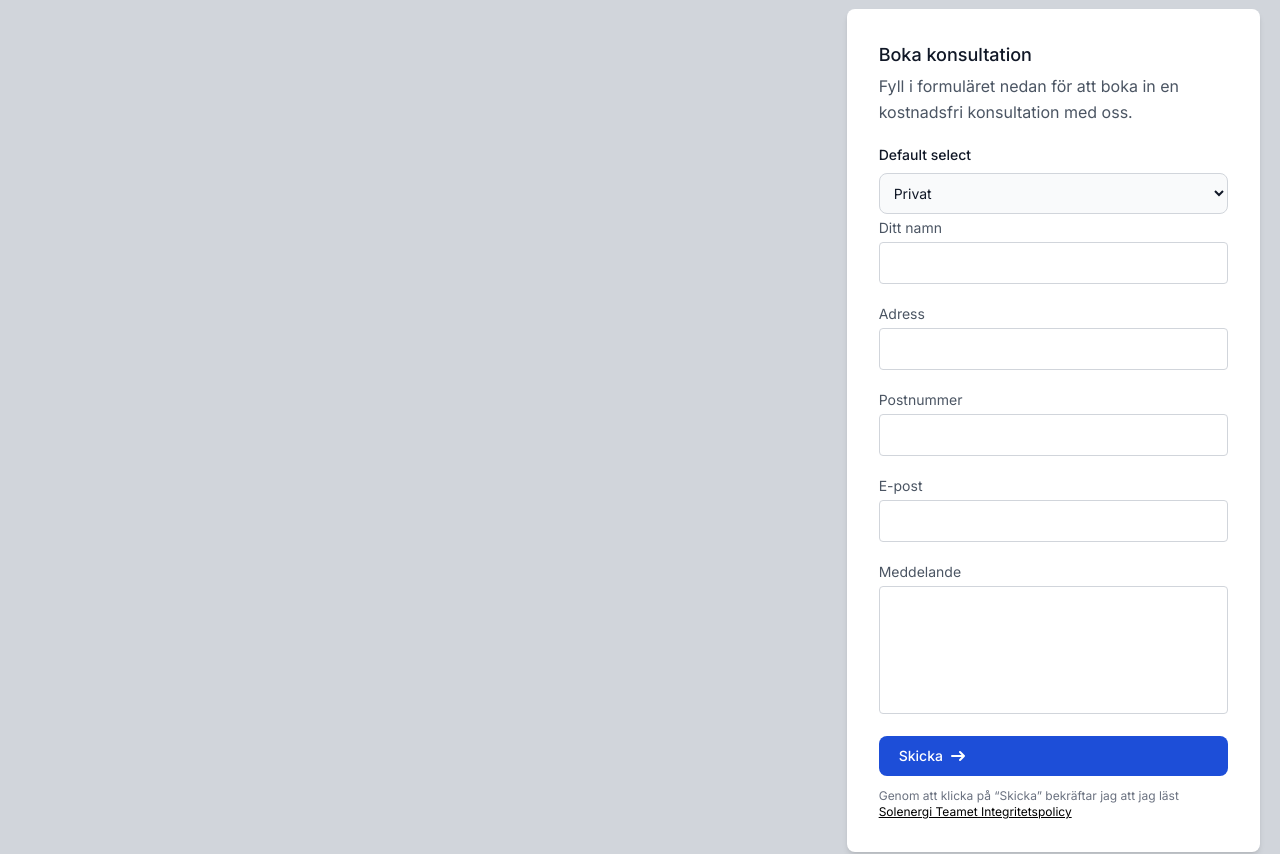
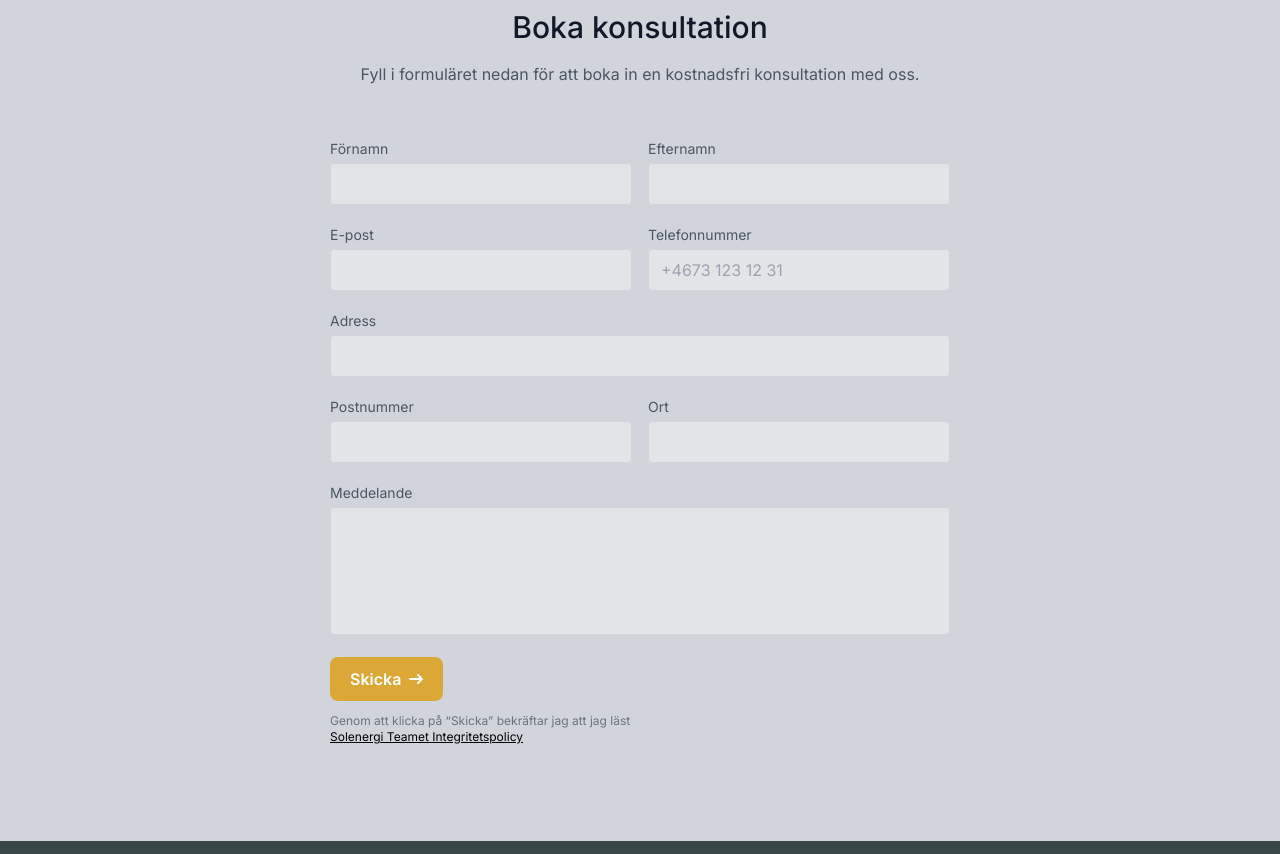
Before and after one commit to Jojaah12/solenergiteamet, a Next.js app: page / in a window 1280 px wide. Shown: the part 3340-4194 px from the top of the page. Built offline with nearby package versions, Linux system fonts and the light colour scheme.

Commit message:
The design for the contact page is done now only the logic for the submit is left

```diff
--- a/components/Contact.tsx
+++ b/components/Contact.tsx
@@ -2,86 +2,132 @@
 
 const Contact = () => {
   return (
-    <section className="text-gray-600 bg-gray-300 body-font min-h-screen relative">
-      <form>
-        <div className="container px-5 py-24 mx-auto flex">
-          <div className="lg:w-1/3 md:w-1/2 bg-white rounded-lg p-8 flex flex-col md:ml-auto w-full mt-10 md:mt-0 relative z-10 shadow-md">
-            <h2 className="text-gray-900 text-lg mb-1 font-medium title-font">
+    <section className="text-gray-600 bg-gray-300 body-font relative">
+      <div className="container px-5 py-24 mx-auto">
+        <div className="flex flex-col text-center w-full mb-12">
+          <h1 className="sm:text-3xl text-2xl font-medium title-font mb-4 text-gray-900">
             Boka konsultation
-            </h2>
-            <p className="leading-relaxed mb-5 text-gray-600">
+          </h1>
+          <p className="lg:w-2/3 mx-auto leading-relaxed text-base">
             Fyll i formuläret nedan för att boka in en kostnadsfri
             konsultation med oss.
           </p>
-            <label className="relative mb-2 text-sm font-medium text-gray-900 dark:text-white">
-              Default select
+        </div>
+
+        <div className="lg:w-1/2 md:w-2/3 mx-auto">
+          <div className="flex flex-wrap -m-2">
+            <div className="p-2 w-full sm:w-1/2">
+              <div className="relative">
+                <label className="leading-7 text-sm text-gray-600">
+                  Förnamn
                 </label>
-            <select
-              data-te-select-init
-              className="bg-gray-50 border border-gray-300 text-gray-900 text-sm rounded-lg focus:ring-blue-500 focus:border-blue-500 block w-full p-2.5 dark:bg-gray-700 dark:border-gray-600 dark:placeholder-gray-400 dark:text-white dark:focus:ring-blue-500 dark:focus:border-blue-500"
-            >
-              <option value="1">Privat</option>
-              <option value="2">Företag</option>
-            </select>
-            <div className="relative mb-4">
+                <input
+                  type="text"
+                  id="zip"
+                  name="zip"
+                  className="w-full bg-gray-100 bg-opacity-50 rounded border border-gray-300 focus:border-indigo-500 focus:bg-white focus:ring-2 focus:ring-indigo-200 text-base outline-none text-gray-700 py-1 px-3 leading-8 transition-colors duration-200 ease-in-out"
+                />
+              </div>
+            </div>
+            <div className="p-2 w-full sm:w-1/2">
+              <div className="relative">
                 <label className="leading-7 text-sm text-gray-600">
-                Ditt namn
+                  Efternamn
+                </label>
+                <input
+                  type="email"
+                  id="email"
+                  name="email"
+                  className="w-full bg-gray-100 bg-opacity-50 rounded border border-gray-300 focus:border-indigo-500 focus:bg-white focus:ring-2 focus:ring-indigo-200 text-base outline-none text-gray-700 py-1 px-3 leading-8 transition-colors duration-200 ease-in-out"
+                />
+              </div>
+            </div>
+            <div className="p-2 w-full sm:w-1/2">
+              <div className="relative">
+                <label className="leading-7 text-sm text-gray-600">
+                  E-post
+                </label>
+                <input
+                  type="text"
+                  id="zip"
+                  name="zip"
+                  className="w-full bg-gray-100 bg-opacity-50 rounded border border-gray-300 focus:border-indigo-500 focus:bg-white focus:ring-2 focus:ring-indigo-200 text-base outline-none text-gray-700 py-1 px-3 leading-8 transition-colors duration-200 ease-in-out"
+                />
+              </div>
+            </div>
+            <div className="p-2 w-full sm:w-1/2">
+              <div className="relative">
+                <label className="leading-7 text-sm text-gray-600">
+                  Telefonnummer
+                </label>
+                <input
+                  placeholder="+4673 123 12 31"
+                  type="email"
+                  id="email"
+                  name="email"
+                  className="w-full bg-gray-100 bg-opacity-50 rounded border border-gray-300 focus:border-indigo-500 focus:bg-white focus:ring-2 focus:ring-indigo-200 text-base outline-none text-gray-700 py-1 px-3 leading-8 transition-colors duration-200 ease-in-out"
+                />
+              </div>
+            </div>
+
+            <div className="p-2 w-full">
+              <div className="relative">
+                <label className="leading-7 text-sm text-gray-600">
+                  Adress
                 </label>
                 <input
                   type="text"
                   id="name"
                   name="name"
-                className="w-full bg-white rounded border border-gray-300 focus:border-[#DBA737] focus:ring-2 focus:ring-indigo-200 text-base outline-none text-gray-700 py-1 px-3 leading-8 transition-colors duration-200 ease-in-out"
+                  className="w-full bg-gray-100 bg-opacity-50 rounded border border-gray-300 focus:border-indigo-500 focus:bg-white focus:ring-2 focus:ring-indigo-200 text-base outline-none text-gray-700 py-1 px-3 leading-8 transition-colors duration-200 ease-in-out"
                 />
               </div>
-            <div className="relative mb-4">
-              <label className="leading-7 text-sm text-gray-600">
-                Adress
-              </label>
-              <input
-                type="text"
-                id="address"
-                name="address"
-                className="w-full bg-white rounded border border-gray-300 focus:border-[#DBA737] focus:ring-2 focus:ring-indigo-200 text-base outline-none text-gray-700 py-1 px-3 leading-8 transition-colors duration-200 ease-in-out"
-              />
             </div>
-            <div className="relative mb-4">
+            <div className="p-2 w-full sm:w-1/2">
+              <div className="relative">
                 <label className="leading-7 text-sm text-gray-600">
                   Postnummer
                 </label>
                 <input
-                type="number"
+                  type="text"
                   id="zip"
                   name="zip"
-                className="remove-arrow w-full bg-white rounded border border-gray-300 focus:border-[#DBA737] focus:ring-2 focus:ring-indigo-200 text-base outline-none text-gray-700 py-1 px-3 leading-8 transition-colors duration-200 ease-in-out"
+                  className="w-full bg-gray-100 bg-opacity-50 rounded border border-gray-300 focus:border-indigo-500 focus:bg-white focus:ring-2 focus:ring-indigo-200 text-base outline-none text-gray-700 py-1 px-3 leading-8 transition-colors duration-200 ease-in-out"
                 />
               </div>
-            <div className="relative mb-4">
+            </div>
+            <div className="p-2 w-full sm:w-1/2">
+              <div className="relative">
                 <label className="leading-7 text-sm text-gray-600">
-                E-post
+                  Ort
                 </label>
                 <input
                   type="email"
                   id="email"
                   name="email"
-                className="w-full bg-white rounded border border-gray-300 focus:border-[#DBA737] focus:ring-2 focus:ring-indigo-200 text-base outline-none text-gray-700 py-1 px-3 leading-8 transition-colors duration-200 ease-in-out"
+                  className="w-full bg-gray-100 bg-opacity-50 rounded border border-gray-300 focus:border-indigo-500 focus:bg-white focus:ring-2 focus:ring-indigo-200 text-base outline-none text-gray-700 py-1 px-3 leading-8 transition-colors duration-200 ease-in-out"
                 />
               </div>
-
-            <div className="relative mb-4">
+            </div>
+            <div className="p-2 w-full">
+              <div className="relative">
                 <label className="leading-7 text-sm text-gray-600">
                   Meddelande
                 </label>
                 <textarea
                   id="message"
                   name="message"
-                className="w-full bg-white rounded border border-gray-300 focus:border-indigo-500 focus:ring-2 focus:ring-indigo-200 h-32 text-base outline-none text-gray-700 py-1 px-3 resize-none leading-6 transition-colors duration-200 ease-in-out"
+                  className="w-full bg-gray-100 bg-opacity-50 rounded border border-gray-300 focus:border-indigo-500 focus:bg-white focus:ring-2 focus:ring-indigo-200 h-32 text-base outline-none text-gray-700 py-1 px-3 resize-none leading-6 transition-colors duration-200 ease-in-out"
                 ></textarea>
               </div>
-
+            </div>
+            <div className="p-2 w-full">
               <button
                 type="button"
-              className="text-white bg-blue-700 hover:bg-blue-800 focus:ring-4 focus:outline-none focus:ring-blue-300 font-medium rounded-lg text-sm px-5 py-2.5 text-center inline-flex items-center dark:bg-blue-600 dark:hover:bg-blue-700 dark:focus:ring-blue-800"
+                className="text-white bg-[#DBA737] hover:bg-[#B78C26] focus:ring-4
+              focus:outline-none focus:ring-[#FFD700] font-semibold rounded-lg text-medium px-5
+              py-2.5 text-center inline-flex items-center justify-center
+              dark:bg-[#B78C26] "
               >
                 Skicka
                 <svg
@@ -93,15 +139,16 @@
                 >
                   <path
                     stroke="currentColor"
-                  stroke-linecap="round"
-                  stroke-linejoin="round"
-                  stroke-width="2"
+                    strokeLinecap="round"
+                    strokeLinejoin="round"
+                    strokeWidth="2"
                     d="M1 5h12m0 0L9 1m4 4L9 9"
                   />
                 </svg>
               </button>
               <p className="text-xs text-gray-500 mt-3">
-              Genom att klicka på “Skicka” bekräftar jag att jag läst
+                Genom att klicka på “Skicka” bekräftar jag att jag
+                läst
                 <br />
                 <Link href="/">
                   <span className="flex text-black underline">
@@ -111,7 +158,8 @@
               </p>
             </div>
           </div>
-      </form>
+        </div>
+      </div>
     </section>
   );
 };
```
Lines whose indentation alone changed are shown as unchanged.
